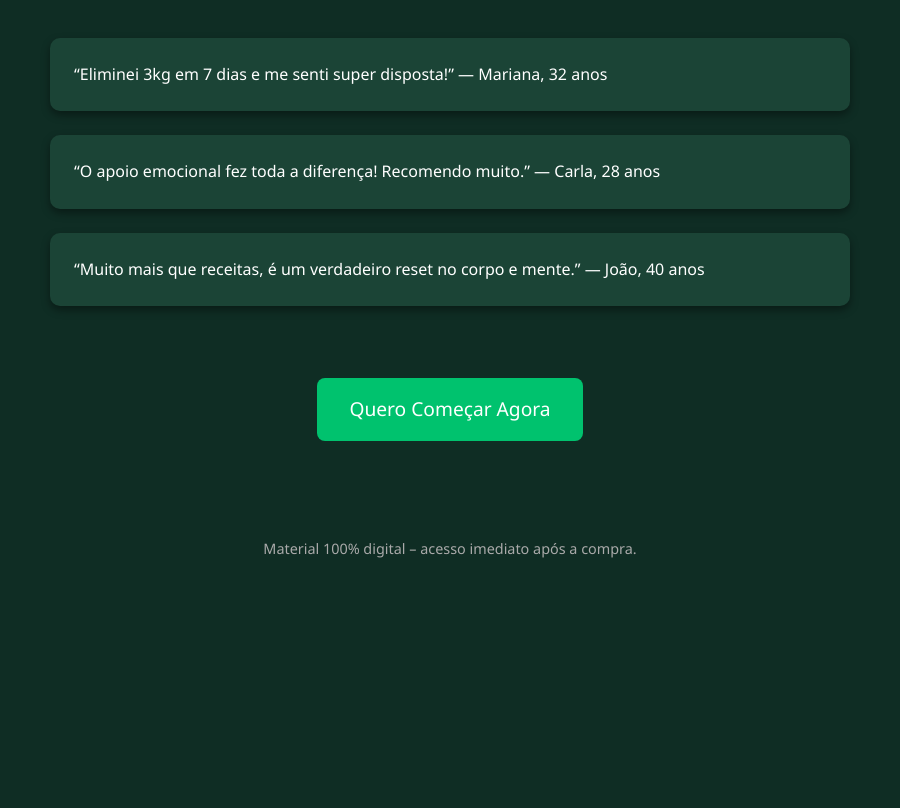
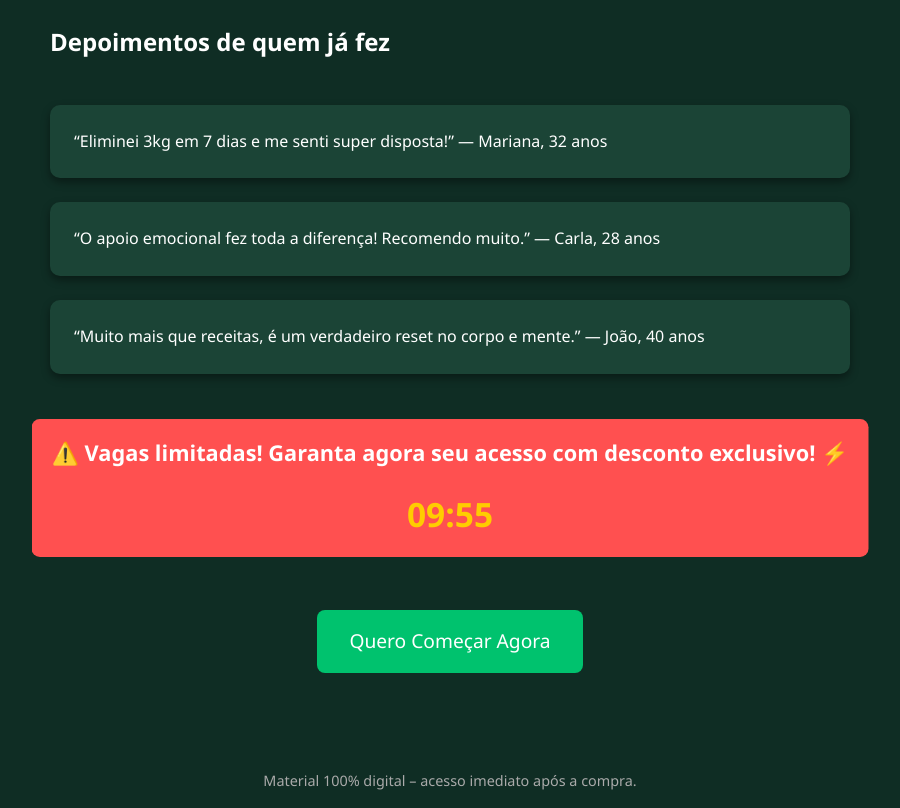
Before and after one commit to Pepiaugusto/Detox7dias, a plain HTML site: page index.html in a window 1280 px wide. Shown: the part 832-1640 px from the top of the page, without its empty margins (190-1090 px from the left). Before the commit the page ends 1408 px from the top, so only its background shows below. Drawn offline with Linux system fonts and the light colour scheme.

Commit message:
Add files via upload

```diff
--- a/index.html
+++ b/index.html
@@ -81,6 +81,29 @@
     .testimonial:hover {
       transform: scale(1.03);
     }
+    .urgency {
+      background-color: #ff5050;
+      color: white;
+      padding: 1rem;
+      text-align: center;
+      font-weight: bold;
+      font-size: 1.3rem;
+      animation: pulse 1.5s infinite;
+      border-radius: 8px;
+      margin: 2rem 0;
+    }
+    @keyframes pulse {
+      0% { transform: scale(1); }
+      50% { transform: scale(1.05); }
+      100% { transform: scale(1); }
+    }
+    .countdown {
+      font-size: 2rem;
+      font-weight: bold;
+      text-align: center;
+      margin-top: 1rem;
+      color: #ffcc00;
+    }
     footer {
       text-align: center;
       padding: 1rem;
@@ -90,6 +113,7 @@
   </style>
 </head>
 <body>
+  <div class="countdown" id="top-countdown"></div>
   <header>
     <h1>Desinche, Energize e Renove-se</h1>
     <p>Comece hoje seu Detox de 7 Dias com apoio completo</p>
@@ -128,13 +152,51 @@
       </div>
     </section>
 
+    <div class="urgency">
+      ⚠️ Vagas limitadas! Garanta agora seu acesso com desconto exclusivo! ⚡
+      <div class="countdown" id="countdown"></div>
+    </div>
+
     <section style="text-align: center;">
-      <a class="button" href="https://seulinkkiwify.com">Quero Começar Agora</a>
+      <a class="button" href="https://pay.kiwify.com.br/SLss2UN">Quero Começar Agora</a>
     </section>
   </div>
 
   <footer>
     Material 100% digital – acesso imediato após a compra.
   </footer>
+
+  <script>
+    let time = 600;
+    const countdown = document.getElementById('countdown');
+
+    function updateTimer() {
+      const minutes = Math.floor(time / 60);
+      const seconds = time % 60;
+      countdown.textContent = `${minutes.toString().padStart(2, '0')}:${seconds.toString().padStart(2, '0')}`;
+      if (time > 0) {
+        time--;
+        setTimeout(updateTimer, 1000);
+      } else {
+        countdown.textContent = "Oferta encerrada!";
+      }
+    }
+
+    updateTimer();
+    const topCountdown = document.getElementById('top-countdown');
+
+  function updateTopTimer() {
+    const minutes = Math.floor(time / 60);
+    const seconds = time % 60;
+    topCountdown.textContent = `⏳ Oferta acaba em: ${minutes.toString().padStart(2, '0')}:${seconds.toString().padStart(2, '0')}`;
+    if (time > 0) {
+      setTimeout(updateTopTimer, 1000);
+    } else {
+      window.location.href = "https://pay.kiwify.com.br/SLss2UN";
+    }
+  }
+
+  updateTopTimer();
+</script>
 </body>
 </html>
```
